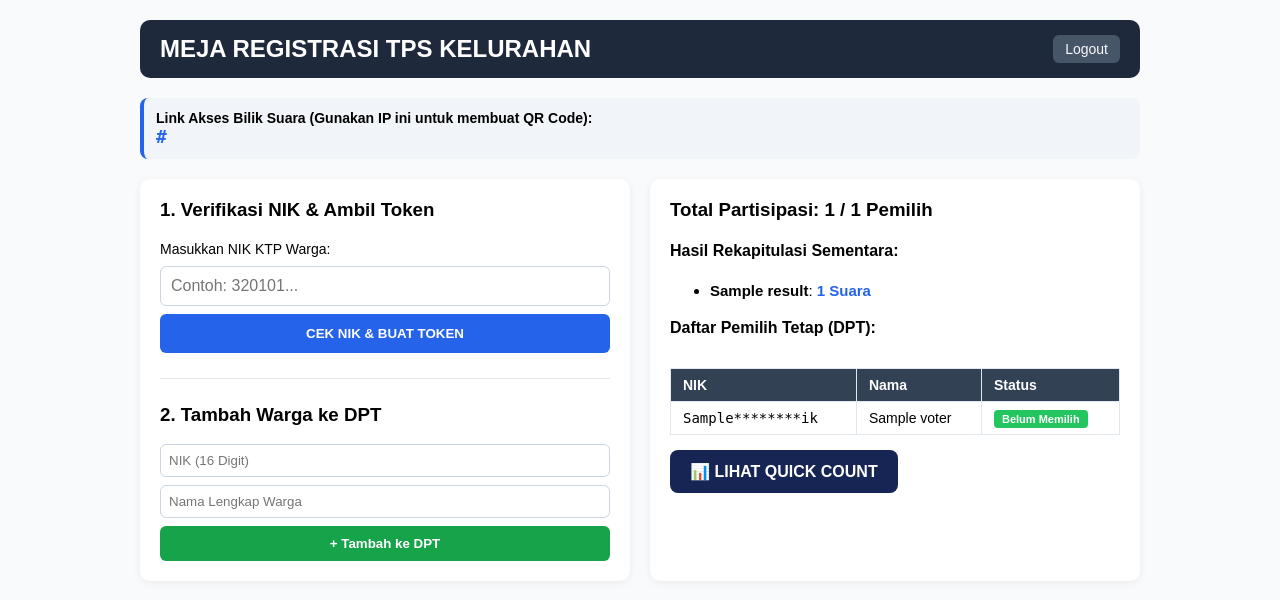
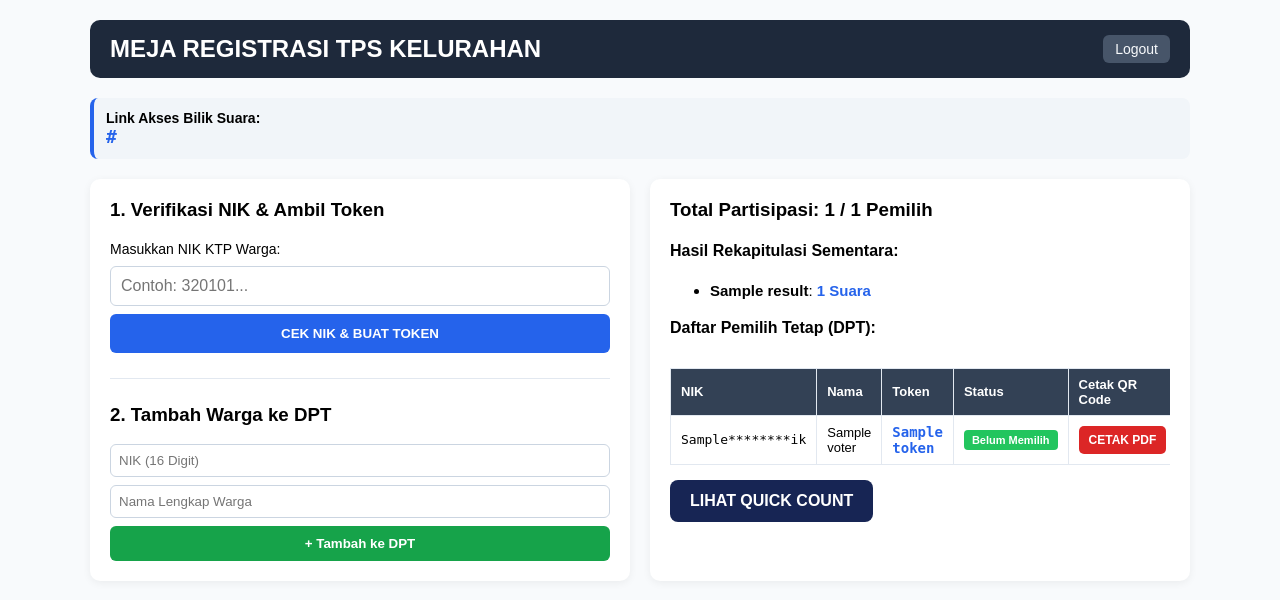
Before and after one commit to xnmmex/evoting, a Flask app: template templates/admin.html in a window 1280 px wide. Shown: the top 600 px of the page. Run offline with Flask 3, Linux system fonts and the light colour scheme; the template is opened without the code that fills it: most values are stand-ins (such as "Sample title", 1, 10 or a date in 2020); parts of the project's set-up code (start-up, migrations or seed data) failed here and were passed over.

Commit message:
Tambah cetak PDF QR Code pemilih

```diff
--- a/app.py
+++ b/app.py
@@ -6,14 +6,25 @@ import socket
 import secrets
 import hashlib
 import time
+import os
+import io
+import qrcode
 
 from functools import wraps
-from flask import Flask, render_template, request, redirect, url_for, flash, session
+from flask import (
+    Flask, render_template, request, redirect,
+    url_for, flash, session, send_file
+)
+
+from reportlab.lib.pagesizes import A4
+from reportlab.lib.units import mm
+from reportlab.pdfgen import canvas
+
 
 app = Flask(__name__)
 app.secret_key = "kunci_rahasia_tps_kelurahan_2026_super_aman"
 
-DB_NAME = "evoting_tps.db"
+DB_NAME = os.path.join(app.root_path, "evoting_tps.db")
 
 ADMIN_USERNAME = "admin"
 ADMIN_PASSWORD = "3003"
@@ -21,66 +32,80 @@ ADMIN_PASSWORD = "3003"
 VOTING_SESSION_SECONDS = 600
 
 
+# ==================================================
+# DATABASE
+# ==================================================
+
+def get_db_connection():
+    conn = sqlite3.connect(DB_NAME)
+    conn.row_factory = sqlite3.Row
+    return conn
+
+
 def init_db():
-    conn = sqlite3.connect(DB_NAME)
+    conn = get_db_connection()
     cursor = conn.cursor()
 
-    cursor.execute('''
+    cursor.execute("""
         CREATE TABLE IF NOT EXISTS candidates (
             id INTEGER PRIMARY KEY AUTOINCREMENT,
             name TEXT NOT NULL,
             vision TEXT,
             photo TEXT
         )
-    ''')
+    """)
 
-    cursor.execute('''
+    cursor.execute("""
         CREATE TABLE IF NOT EXISTS voters (
             nik TEXT PRIMARY KEY,
             name TEXT NOT NULL,
             token TEXT UNIQUE,
             is_voted INTEGER DEFAULT 0
         )
-    ''')
+    """)
 
-    cursor.execute('''
+    cursor.execute("""
         CREATE TABLE IF NOT EXISTS votes (
             id INTEGER PRIMARY KEY AUTOINCREMENT,
             candidate_id INTEGER NOT NULL,
             FOREIGN KEY(candidate_id) REFERENCES candidates(id)
         )
-    ''')
+    """)
 
-    # Sesi pemilih sementara, terpisah dari tabel suara
-    cursor.execute('''
+    cursor.execute("""
         CREATE TABLE IF NOT EXISTS voting_sessions (
             session_hash TEXT PRIMARY KEY,
             nik TEXT UNIQUE NOT NULL,
             expires_at INTEGER NOT NULL
         )
-    ''')
+    """)
 
     cursor.execute("SELECT COUNT(*) FROM candidates")
+
     if cursor.fetchone()[0] == 0:
         cursor.execute(
             "INSERT INTO candidates (name, vision, photo) VALUES (?, ?, ?)",
             ("01.ABAH KOMENG", "KAMARUNG", "calon1.jpg")
         )
+
         cursor.execute(
             "INSERT INTO candidates (name, vision, photo) VALUES (?, ?, ?)",
             ("02. AJAY", "KAMARUNG", "calon2.jpg")
         )
 
     cursor.execute("SELECT COUNT(*) FROM voters")
+
     if cursor.fetchone()[0] == 0:
         cursor.execute(
             "INSERT INTO voters (nik, name) VALUES (?, ?)",
             ("3201012304900001", "Siti Rahmawati")
         )
+
         cursor.execute(
             "INSERT INTO voters (nik, name) VALUES (?, ?)",
             ("3201011508850002", "Bambang Hermawan")
         )
+
         cursor.execute(
             "INSERT INTO voters (nik, name) VALUES (?, ?)",
             ("3201010101950003", "Eko Prasetyo")
@@ -90,26 +115,52 @@ def init_db():
     conn.close()
 
 
-def get_db_connection():
-    conn = sqlite3.connect(DB_NAME)
-    conn.row_factory = sqlite3.Row
-    return conn
-
+# ==================================================
+# FUNGSI PENDUKUNG
+# ==================================================
 
 def get_local_ip():
     s = socket.socket(socket.AF_INET, socket.SOCK_DGRAM)
+
     try:
         s.connect(("10.255.255.255", 1))
         ip = s.getsockname()[0]
+
     except Exception:
         ip = "127.0.0.1"
+
     finally:
         s.close()
+
     return ip
 
 
 def hash_session_key(key):
     return hashlib.sha256(key.encode()).hexdigest()
+
+
+def create_qr_code(token):
+    qr_folder = os.path.join(app.root_path, "static", "qr")
+    os.makedirs(qr_folder, exist_ok=True)
+
+    qr = qrcode.QRCode(
+        version=1,
+        box_size=10,
+        border=4
+    )
+
+    qr.add_data(token)
+    qr.make(fit=True)
+
+    img = qr.make_image(
+        fill_color="black",
+        back_color="white"
+    )
+
+    filepath = os.path.join(qr_folder, f"{token}.png")
+    img.save(filepath)
+
+    return filepath
 
 
 def admin_required(f):
@@ -118,7 +169,9 @@ def admin_required(f):
         if not session.get("admin_logged_in"):
             flash("Anda harus login sebagai Admin Panitia!", "danger")
             return redirect(url_for("admin_login"))
+
         return f(*args, **kwargs)
+
     return decorated_function
 
 
@@ -133,7 +186,7 @@ def index():
 
 
 # ==================================================
-# VERIFIKASI TOKEN PEMILIH
+# VERIFIKASI TOKEN
 # ==================================================
 
 @app.route("/verify-token", methods=["POST"])
@@ -163,12 +216,10 @@ def verify_token():
             flash("TOKEN TIDAK VALID ATAU SUDAH DIGUNAKAN!")
             return redirect(url_for("index"))
 
-        # Buat kode sesi acak yang tidak berisi NIK atau token
         session_key = secrets.token_urlsafe(32)
         session_hash = hash_session_key(session_key)
         expires_at = int(time.time()) + VOTING_SESSION_SECONDS
 
-        # Hapus sesi lama milik pemilih tersebut
         conn.execute(
             "DELETE FROM voting_sessions WHERE nik = ?",
             (voter["nik"],)
@@ -235,7 +286,10 @@ def ballot():
             "SELECT * FROM candidates ORDER BY id ASC"
         ).fetchall()
 
-        return render_template("ballot.html", candidates=candidates)
+        return render_template(
+            "ballot.html",
+            candidates=candidates
+        )
 
     finally:
         conn.close()
@@ -257,6 +311,7 @@ def vote():
 
     try:
         candidate_id = int(candidate_id)
+
     except (ValueError, TypeError):
         flash("Pilihan calon tidak valid!")
         return redirect(url_for("ballot"))
@@ -266,7 +321,6 @@ def vote():
     try:
         conn.execute("BEGIN IMMEDIATE")
 
-        # Pastikan sesi masih berlaku dan pemilih belum mencoblos
         voter_session = conn.execute(
             """
             SELECT vs.nik, v.token
@@ -296,18 +350,20 @@ def vote():
             flash("Kandidat tidak ditemukan!")
             return redirect(url_for("ballot"))
 
-        # Simpan suara tanpa menyimpan NIK atau token di tabel suara
+        # Suara disimpan tanpa NIK dan token
         conn.execute(
             "INSERT INTO votes (candidate_id) VALUES (?)",
             (candidate_id,)
         )
 
-        # Tandai pemilih sudah mencoblos dan hanguskan token
+        # Token langsung dihanguskan setelah pemungutan suara
         updated = conn.execute(
             """
             UPDATE voters
             SET is_voted = 1, token = NULL
-            WHERE nik = ? AND is_voted = 0 AND token IS NOT NULL
+            WHERE nik = ?
+              AND is_voted = 0
+              AND token IS NOT NULL
             """,
             (voter_session["nik"],)
         )
@@ -318,7 +374,6 @@ def vote():
             flash("Status pemilih berubah. Silakan hubungi panitia.")
             return redirect(url_for("index"))
 
-        # Hapus sesi pemilihan setelah suara tersimpan
         conn.execute(
             "DELETE FROM voting_sessions WHERE session_hash = ?",
             (hash_session_key(session_key),)
@@ -345,20 +400,20 @@ def success():
 
 
 # ==================================================
-# LOGIN ADMIN PANITIA
+# LOGIN ADMIN
 # ==================================================
 
 @app.route("/admin/login", methods=["GET", "POST"])
 def admin_login():
     if request.method == "POST":
-        username = request.form.get("username")
-        password = request.form.get("password")
+        username = request.form.get("username", "")
+        password = request.form.get("password", "")
 
         if username == ADMIN_USERNAME and password == ADMIN_PASSWORD:
             session["admin_logged_in"] = True
             return redirect(url_for("admin"))
-        else:
-            flash("Username atau Password Admin Salah!")
+
+        flash("Username atau Password Admin Salah!")
 
     return render_template("admin_login.html")
 
@@ -369,41 +424,47 @@ def admin_logout():
     return redirect(url_for("admin_login"))
 
 
+# ==================================================
+# DASHBOARD ADMIN
+# ==================================================
+
 @app.route("/admin")
 @admin_required
 def admin():
     conn = get_db_connection()
 
-    results = conn.execute("""
-        SELECT c.id, c.name, COUNT(v.id) AS total_votes
-        FROM candidates c
-        LEFT JOIN votes v ON c.id = v.candidate_id
-        GROUP BY c.id
-    """).fetchall()
+    try:
+        results = conn.execute("""
+            SELECT c.id, c.name, COUNT(v.id) AS total_votes
+            FROM candidates c
+            LEFT JOIN votes v ON c.id = v.candidate_id
+            GROUP BY c.id
+        """).fetchall()
 
-    voters = conn.execute(
-        "SELECT * FROM voters"
-    ).fetchall()
+        voters = conn.execute(
+            "SELECT * FROM voters ORDER BY name ASC"
+        ).fetchall()
 
-    total_dpt = len(voters)
+        total_dpt = len(voters)
 
-    total_voted = conn.execute(
-        "SELECT COUNT(*) FROM voters WHERE is_voted = 1"
-    ).fetchone()[0]
+        total_voted = conn.execute(
+            "SELECT COUNT(*) FROM voters WHERE is_voted = 1"
+        ).fetchone()[0]
 
-    server_ip = get_local_ip()
-    access_url = f"http://{server_ip}:5000"
+        server_ip = get_local_ip()
+        access_url = f"http://{server_ip}:5000"
 
-    conn.close()
+        return render_template(
+            "admin.html",
+            results=results,
+            voters=voters,
+            total_dpt=total_dpt,
+            total_voted=total_voted,
+            access_url=access_url
+        )
 
-    return render_template(
-        "admin.html",
-        results=results,
-        voters=voters,
-        total_dpt=total_dpt,
-        total_voted=total_voted,
-        access_url=access_url
-    )
+    finally:
+        conn.close()
 
 
 # ==================================================
@@ -416,28 +477,33 @@ def add_dpt():
     nik = request.form.get("nik", "").strip()
     name = request.form.get("name", "").strip()
 
-    if nik and name:
-        conn = get_db_connection()
+    if not nik or not name:
+        flash("NIK dan nama harus diisi!")
+        return redirect(url_for("admin"))
 
-        try:
-            conn.execute(
-                "INSERT INTO voters (nik, name) VALUES (?, ?)",
-                (nik, name)
-            )
-            conn.commit()
-            flash(f"DPT Baru {name} ({nik}) Berhasil Ditambahkan!")
+    conn = get_db_connection()
 
-        except sqlite3.IntegrityError:
-            flash("NIK Tersebut Sudah Terdaftar di DPT!")
+    try:
+        conn.execute(
+            "INSERT INTO voters (nik, name) VALUES (?, ?)",
+            (nik, name)
+        )
 
-        finally:
-            conn.close()
+        conn.commit()
+
+        flash(f"DPT baru {name} berhasil ditambahkan!")
+
+    except sqlite3.IntegrityError:
+        flash("NIK tersebut sudah terdaftar di DPT!")
+
+    finally:
+        conn.close()
 
     return redirect(url_for("admin"))
 
 
 # ==================================================
-# GENERATE TOKEN
+# GENERATE TOKEN DAN QR CODE
 # ==================================================
 
 @app.route("/admin/generate-token-nik", methods=["POST"])
@@ -446,58 +512,220 @@ def generate_token_nik():
     nik = request.form.get("nik", "").strip()
 
     conn = get_db_connection()
-    cursor = conn.cursor()
 
-    voter = cursor.execute(
-        "SELECT * FROM voters WHERE nik = ?",
-        (nik,)
-    ).fetchone()
+    try:
+        voter = conn.execute(
+            "SELECT * FROM voters WHERE nik = ?",
+            (nik,)
+        ).fetchone()
+
+        if not voter:
+            flash("NIK TIDAK TERDAFTAR DI DPT!")
+
+        elif voter["is_voted"] == 1:
+            flash(f"NIK {nik} ({voter['name']}) SUDAH MENCOBLOS!")
+
+        else:
+            token = voter["token"]
+
+            if not token:
+                token = None
+                alphabet = string.ascii_uppercase + string.digits
+
+                while not token:
+                    candidate_token = "".join(
+                        secrets.choice(alphabet)
+                        for _ in range(6)
+                    )
+
+                    exists = conn.execute(
+                        "SELECT 1 FROM voters WHERE token = ?",
+                        (candidate_token,)
+                    ).fetchone()
+
+                    if not exists:
+                        token = candidate_token
+
+                conn.execute(
+                    "UPDATE voters SET token = ? WHERE nik = ?",
+                    (token, nik)
+                )
+
+                conn.commit()
+
+                flash(
+                    f"TOKEN UNTUK {voter['name']}: {token}"
+                )
+
+            else:
+                flash(
+                    f"TOKEN {voter['name']} SUDAH ADA: {token}"
+                )
+
+            create_qr_code(token)
+
+    finally:
+        conn.close()
+
+    return redirect(url_for("admin"))
+
+
+# ==================================================
+# DOWNLOAD PDF TOKEN PEMILIH
+# SATU PEMILIH = SATU HALAMAN A4
+# ==================================================
+
+@app.route("/admin/voter-pdf/<token>")
+@admin_required
+def voter_pdf(token):
+    token = token.strip().upper()
+
+    conn = get_db_connection()
+
+    try:
+        voter = conn.execute(
+            """
+            SELECT name, token, is_voted
+            FROM voters
+            WHERE token = ? AND is_voted = 0
+            """,
+            (token,)
+        ).fetchone()
+
+    finally:
+        conn.close()
 
     if not voter:
-        flash("NIK TIDAK TERDAFTAR DI DPT!")
+        flash("Token tidak ditemukan, sudah digunakan, atau sudah tidak aktif!")
+        return redirect(url_for("admin"))
 
-    elif voter["is_voted"] == 1:
-        flash(f"NIK {nik} ({voter['name']}) SUDAH MENCOBLOS!")
+    qr_path = create_qr_code(token)
 
-    else:
-        if not voter["token"]:
-            new_token = None
+    buffer = io.BytesIO()
 
-            while not new_token:
-                candidate_token = "".join(
-                    random.choices(
-                        string.ascii_uppercase + string.digits,
-                        k=6
-                    )
-                )
+    page_width, page_height = A4
 
-                exists = cursor.execute(
-                    "SELECT 1 FROM voters WHERE token = ?",
-                    (candidate_token,)
-                ).fetchone()
+    pdf = canvas.Canvas(
+        buffer,
+        pagesize=A4
+    )
 
-                if not exists:
-                    new_token = candidate_token
+    pdf.setTitle("Kartu Token E-Voting")
 
-            cursor.execute(
-                "UPDATE voters SET token = ? WHERE nik = ?",
-                (new_token, nik)
-            )
+    # Judul
+    pdf.setFont("Helvetica-Bold", 20)
+    pdf.drawCentredString(
+        page_width / 2,
+        page_height - 35 * mm,
+        "KARTU TOKEN E-VOTING"
+    )
 
-            conn.commit()
+    pdf.setFont("Helvetica", 11)
+    pdf.drawCentredString(
+        page_width / 2,
+        page_height - 45 * mm,
+        "SIMULASI PEMILIHAN"
+    )
 
-            flash(
-                f"TOKEN UNTUK {voter['name']} ({nik}): {new_token}"
-            )
+    # Garis pemisah
+    pdf.setLineWidth(1)
+    pdf.line(
+        25 * mm,
+        page_height - 55 * mm,
+        page_width - 25 * mm,
+        page_height - 55 * mm
+    )
 
-        else:
-            flash(
-                f"TOKEN {voter['name']} SUDAH ADA: {voter['token']}"
-            )
+    # Identitas pemilih
+    pdf.setFont("Helvetica-Bold", 12)
+    pdf.drawString(
+        30 * mm,
+        page_height - 75 * mm,
+        "NAMA PEMILIH"
+    )
 
-    conn.close()
+    pdf.setFont("Helvetica", 14)
+    pdf.drawString(
+        30 * mm,
+        page_height - 85 * mm,
+        voter["name"]
+    )
 
-    return redirect(url_for("admin"))
+    # Token
+    pdf.setFont("Helvetica-Bold", 12)
+    pdf.drawCentredString(
+        page_width / 2,
+        page_height - 110 * mm,
+        "TOKEN PEMILIH"
+    )
+
+    pdf.setFont("Helvetica-Bold", 30)
+    pdf.drawCentredString(
+        page_width / 2,
+        page_height - 127 * mm,
+        token
+    )
+
+    # QR Code
+    qr_size = 60 * mm
+    qr_x = (page_width - qr_size) / 2
+    qr_y = page_height - 205 * mm
+
+    pdf.drawImage(
+        qr_path,
+        qr_x,
+        qr_y,
+        width=qr_size,
+        height=qr_size
+    )
+
+    pdf.setFont("Helvetica-Bold", 12)
+    pdf.drawCentredString(
+        page_width / 2,
+        qr_y - 12 * mm,
+        "PETUNJUK PENGGUNAAN"
+    )
+
+    pdf.setFont("Helvetica", 10)
+
+    instructions = [
+        "1. Datang ke bilik pemungutan suara.",
+        "2. Masukkan token secara manual atau pindai QR Code.",
+        "3. Periksa surat suara dan pilih calon.",
+        "4. Setiap token hanya dapat digunakan satu kali.",
+        "5. Simpan kartu ini dan jangan berikan kepada orang lain."
+    ]
+
+    text_y = qr_y - 23 * mm
+
+    for instruction in instructions:
+        pdf.drawCentredString(
+            page_width / 2,
+            text_y,
+            instruction
+        )
+
+        text_y -= 7 * mm
+
+    # Footer
+    pdf.setFont("Helvetica-Oblique", 9)
+    pdf.drawCentredString(
+        page_width / 2,
+        20 * mm,
+        "Dokumen simulasi E-Voting - Harap jaga kerahasiaan token."
+    )
+
+    pdf.showPage()
+    pdf.save()
+
+    buffer.seek(0)
+
+    return send_file(
+        buffer,
+        mimetype="application/pdf",
+        as_attachment=True,
+        download_name=f"kartu_token_{token}.pdf"
+    )
 
 
 # ==================================================
@@ -509,63 +737,65 @@ def generate_token_nik():
 def quick_count():
     conn = get_db_connection()
 
-    results = conn.execute("""
-        SELECT
-            c.id,
-            c.name,
-            c.photo,
-            COUNT(v.id) AS total_votes
-        FROM candidates c
-        LEFT JOIN votes v ON c.id = v.candidate_id
-        GROUP BY c.id, c.name, c.photo
-        ORDER BY c.id ASC
-    """).fetchall()
+    try:
+        results = conn.execute("""
+            SELECT
+                c.id,
+                c.name,
+                c.photo,
+                COUNT(v.id) AS total_votes
+            FROM candidates c
+            LEFT JOIN votes v ON c.id = v.candidate_id
+            GROUP BY c.id, c.name, c.photo
+            ORDER BY c.id ASC
+        """).fetchall()
 
-    total_votes = conn.execute(
-        "SELECT COUNT(*) FROM votes"
-    ).fetchone()[0]
+        total_votes = conn.execute(
+            "SELECT COUNT(*) FROM votes"
+        ).fetchone()[0]
 
-    total_dpt = conn.execute(
-        "SELECT COUNT(*) FROM voters"
-    ).fetchone()[0]
+        total_dpt = conn.execute(
+            "SELECT COUNT(*) FROM voters"
+        ).fetchone()[0]
 
-    total_voted = conn.execute(
-        "SELECT COUNT(*) FROM voters WHERE is_voted = 1"
-    ).fetchone()[0]
+        total_voted = conn.execute(
+            "SELECT COUNT(*) FROM voters WHERE is_voted = 1"
+        ).fetchone()[0]
 
-    participation = (
-        (total_voted / total_dpt) * 100
-        if total_dpt > 0 else 0
-    )
-
-    quick_results = []
-
-    for candidate in results:
-        votes = candidate["total_votes"]
-
-        percentage = (
-            (votes / total_votes) * 100
-            if total_votes > 0 else 0
+        participation = (
+            (total_voted / total_dpt) * 100
+            if total_dpt > 0 else 0
         )
 
-        quick_results.append({
-            "id": candidate["id"],
-            "name": candidate["name"],
-            "photo": candidate["photo"],
-            "total_votes": votes,
-            "percentage": round(percentage, 2)
-        })
+        quick_results = []
 
-    conn.close()
+        for candidate in results:
+            votes = candidate["total_votes"]
 
-    return render_template(
-        "quick_count.html",
-        results=quick_results,
-        total_votes=total_votes,
-        total_dpt=total_dpt,
-        total_voted=total_voted,
-        participation=round(participation, 2)
-    )
+            percentage = (
+                (votes / total_votes) * 100
+                if total_votes > 0 else 0
+            )
+
+            quick_results.append({
+                "id": candidate["id"],
+                "name": candidate["name"],
+                "photo": candidate["photo"],
+                "total_votes": votes,
+                "percentage": round(percentage, 2)
+            })
+
+        return render_template(
+            "quick_count.html",
+            results=quick_results,
+            total_votes=total_votes,
+            total_dpt=total_dpt,
+            total_voted=total_voted,
+            participation=round(participation, 2)
+        )
+
+    finally:
+        conn.close()
 
 
 # ==================================================
@@ -583,4 +813,8 @@ if __name__ == "__main__":
     print(f" LINK ADMIN       : http://localhost:5000/admin")
     print("=" * 65)
 
-    app.run(host="0.0.0.0", port=5000, debug=False)
+    app.run(
+        host="0.0.0.0",
+        port=5000,
+        debug=False
+    )
--- a/requirements.txt
+++ b/requirements.txt
@@ -1,3 +1,6 @@
 Flask
 gunicorn
 psycopg2-binary
+
+qrcode[pil]
+reportlab
--- a/templates/admin.html
+++ b/templates/admin.html
@@ -15,7 +15,7 @@
         }
 
         .container {
-            max-width: 1000px;
+            max-width: 1100px;
             margin: 0 auto;
         }
 
@@ -77,21 +77,25 @@
 
         th, td {
             border: 1px solid #e2e8f0;
-            padding: 8px 12px;
+            padding: 8px 10px;
             text-align: left;
-            font-size: 14px;
+            font-size: 13px;
         }
 
         th {
             background: #334155;
             color: white;
+            position: sticky;
+            top: 0;
         }
 
         .badge {
-            padding: 3px 8px;
+            padding: 4px 8px;
             border-radius: 4px;
             font-size: 11px;
             font-weight: bold;
+            display: inline-block;
+            white-space: nowrap;
         }
 
         .badge-voted {
@@ -130,9 +134,31 @@
         }
 
         .table-scroll {
-            max-height: 220px;
+            max-height: 350px;
             overflow-y: auto;
             overflow-x: auto;
+        }
+
+        .print-btn {
+            display: inline-block;
+            background: #dc2626;
+            color: white;
+            padding: 7px 10px;
+            border-radius: 5px;
+            text-decoration: none;
+            font-size: 12px;
+            font-weight: bold;
+            white-space: nowrap;
+        }
+
+        .print-btn:hover {
+            background: #991b1b;
+        }
+
+        .token-code {
+            color: #2563eb;
+            font-weight: bold;
+            font-size: 14px;
         }
 
         @media (max-width: 600px) {
@@ -170,7 +196,7 @@
 
     <!-- LINK BILIK SUARA -->
     <div class="qr-info">
-        <b>Link Akses Bilik Suara (Gunakan IP ini untuk membuat QR Code):</b>
+        <b>Link Akses Bilik Suara:</b>
         <br>
         <code style="font-size:18px; color:#2563eb; font-weight:bold;">
             {{ access_url }}
@@ -296,7 +322,9 @@
                         <tr>
                             <th>NIK</th>
                             <th>Nama</th>
+                            <th>Token</th>
                             <th>Status</th>
+                            <th>Cetak QR Code</th>
                         </tr>
                     </thead>
 
@@ -312,6 +340,18 @@
                                 <td>{{ v.name }}</td>
 
                                 <td>
+                                    {% if v.token %}
+                                        <code class="token-code">
+                                            {{ v.token }}
+                                        </code>
+                                    {% else %}
+                                        <span style="color:#94a3b8;">
+                                            Belum ada
+                                        </span>
+                                    {% endif %}
+                                </td>
+
+                                <td>
                                     {% if v.is_voted %}
                                         <span class="badge badge-voted">
                                             Sudah Memilih
@@ -322,6 +362,27 @@
                                         </span>
                                     {% endif %}
                                 </td>
+
+                                <td>
+                                    {% if v.token and not v.is_voted %}
+                                        <a
+                                            href="{{ url_for('voter_pdf', token=v.token) }}"
+                                            target="_blank"
+                                            class="print-btn">
+                                            CETAK PDF
+                                        </a>
+                                    {% else %}
+                                        <span style="color:#94a3b8; font-size:12px;">
+                                            Tidak tersedia
+                                        </span>
+                                    {% endif %}
+                                </td>
+                            </tr>
+                        {% else %}
+                            <tr>
+                                <td colspan="5" style="text-align:center;">
+                                    Belum ada data pemilih.
+                                </td>
                             </tr>
                         {% endfor %}
                     </tbody>
@@ -331,7 +392,7 @@
             <!-- TOMBOL QUICK COUNT -->
             <a href="{{ url_for('quick_count') }}"
                class="quick-count-btn">
-                📊 LIHAT QUICK COUNT
+                LIHAT QUICK COUNT
             </a>
 
         </div>
```
Also changed, not shown: static/qr/ZPKIU7.png (added).
